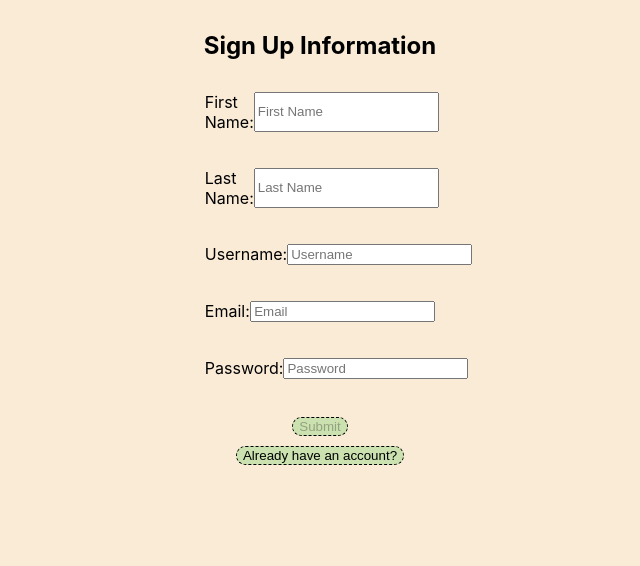
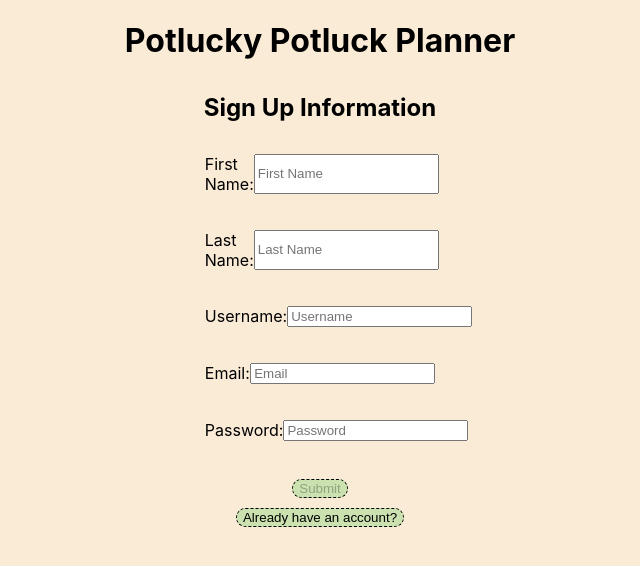
Before and after one commit to BW-Potluck-Planner-2/front-end, a React (Create React App) app in the folder potluckplanner/: page / in a window 1280 px wide. Shown: the top 566 px of the page, without its empty margins (320-960 px from the left). Built offline with nearby package versions, Linux system fonts and the light colour scheme.

Commit message:
added title and centered it

```diff
--- a/potluckplanner/src/App.js
+++ b/potluckplanner/src/App.js
@@ -163,6 +163,7 @@ function App() {
 
   return (
     <div className="App">
+      <h1>Potlucky Potluck Planner</h1>
       <Switch>
         <Route exact path='/login'>
           <Login
--- a/potluckplanner/src/index.css
+++ b/potluckplanner/src/index.css
@@ -17,3 +17,7 @@ code {
   width: 60%;
   margin: auto;
 }
+
+h1{
+  text-align: center;
+}
```
